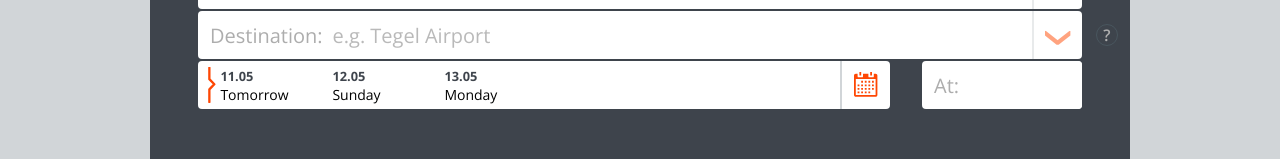
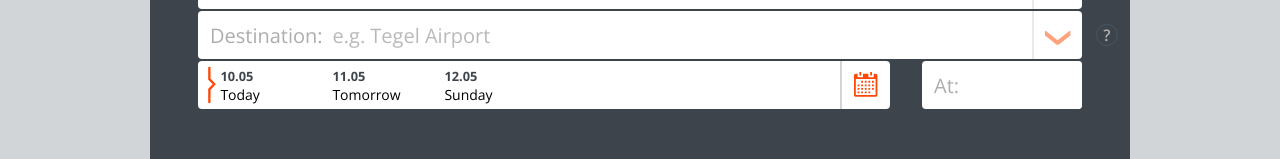
Before and after one commit to kasperski95/talixo-booking-system, a React (Create React App) app: page / in a window 1280 px wide. Shown: the part 168-327 px from the top of the page. Built offline with nearby package versions, Linux system fonts and the light colour scheme.

Commit message:
Add date buttons

```diff
--- a/src/actions/index.js
+++ b/src/actions/index.js
@@ -1,5 +1,6 @@
-import { UPDATE_DDM_VISIBILITY, CHANGE_LANGUAGE, UPDATE_WINDOW_WIDTH } from '../constants/action-types'
+import { UPDATE_DDM_VISIBILITY, CHANGE_LANGUAGE, UPDATE_WINDOW_WIDTH, UPDATE_BOOKING } from '../constants/action-types'
 
 export function updateDdmVisibility(payload) { return {type: UPDATE_DDM_VISIBILITY, payload}; }
 export function changeLanguage(payload) { return {type: CHANGE_LANGUAGE, payload}; }
 export function updateWindowWidth(payload) { return {type: UPDATE_WINDOW_WIDTH, payload}; }
+export function updateBooking(payload) { return {type: UPDATE_BOOKING, payload}; }
--- a/src/components/organisms/DateButtons.js
+++ b/src/components/organisms/DateButtons.js
@@ -3,6 +3,7 @@ import { connect } from 'react-redux'
 import { ResxContext } from '../resx'
 import styled from 'styled-components'
 import moment from 'moment'
+import { updateBooking } from '../../actions'
 
 class DateButtons extends Component {
   getDayComponent(props) {
@@ -35,12 +36,34 @@ class DateButtons extends Component {
 
   render() {
     const Day = props => this.getDayComponent(props)
+    let dates = [];
+
+    const curDate = moment(this.props.booking.date, 'YYYY-MM-DD');
+
+    if (curDate.format('YYYY-MM-DD') === moment().format('YYYY-MM-DD')) {
+      dates.push(curDate)
+      dates.push(moment(curDate).add(1, 'days'))
+      dates.push(moment(curDate).add(2, 'days'))
+    }
+
+    if (moment(curDate.format('YYYY-MM-DD'), 'YYYY-MM-DD') > moment(moment().format('YYYY-MM-DD'), 'YYYY-MM-DD')) {
+      dates.push(moment(curDate).add(-1, 'days'))
+      dates.push(curDate)
+      dates.push(moment(curDate).add(1, 'days'))
+    }
 
     return (
       <Wrapper>
-        <Day active date={'2019-05-11'} />
-        <Day date={'2019-05-12'} />
-        <Day date={'2019-05-13'} />
+        {dates.map(el => {
+          const active = el.format('YYYY-MM-DD') === this.props.booking.date
+          return <Day
+            onClick={() => this.props.updateBooking({...this.props.booking, date: el.format('YYYY-MM-DD')})}
+            key={`day-${el.format('YYYY-MM-DD')}`}
+            active={active}
+            date={el.format('YYYY-MM-DD')}
+          />
+        })}
+
       </Wrapper>
     )
   }
@@ -50,8 +73,10 @@ DateButtons.contextType = ResxContext;
 
 
 const mapStateToProps = state => ({
+  booking: state.booking
 })
 const mapDispatchToProps = dispatch => ({
+  updateBooking: (payload) => dispatch(updateBooking(payload))
 })
 export default connect(mapStateToProps, mapDispatchToProps)(DateButtons)
 
@@ -68,6 +93,8 @@ const DayWrapper = styled.div`
   display: inline-flex;
   box-sizing: border-box;
   padding: 0.4em;
+  cursor: pointer;
+  user-select: none;
 `
 
 const Icon = styled.div`
--- a/src/components/organisms/Input.js
+++ b/src/components/organisms/Input.js
@@ -11,10 +11,11 @@ class Input extends Component {
     const tooltip = this.props.tooltip? true : false;
     return (
       <React.Fragment>
-        <If condition={this.props.label && !this.props.icon}>
-          <Label>{this.props.label}</Label>
-        </If>
+
         <Wrapper style={this.props.style} respectTooltipBtn={tooltip}>
+          <If condition={this.props.label && !this.props.icon}>
+            <Label>{this.props.label}</Label>
+          </If>
           <If condition={tooltip}>
             <TooltipBtn>?</TooltipBtn>
             <Tooltip className='tooltip'>
--- a/src/constants/action-types.js
+++ b/src/constants/action-types.js
@@ -1,3 +1,4 @@
 export const UPDATE_DDM_VISIBILITY = 'UPDATE_DDM_VISIBILITY'
 export const CHANGE_LANGUAGE = 'CHANGE_LANGUAGE'
 export const UPDATE_WINDOW_WIDTH = 'UPDATE_WINDOW_WIDTH'
+export const UPDATE_BOOKING = 'UPDATE_BOOKING'
--- a/src/reducers/index.js
+++ b/src/reducers/index.js
@@ -1,23 +1,32 @@
-import { UPDATE_DDM_VISIBILITY, CHANGE_LANGUAGE, UPDATE_WINDOW_WIDTH } from '../constants/action-types'
+import moment from 'moment'
+import { UPDATE_DDM_VISIBILITY, CHANGE_LANGUAGE, UPDATE_WINDOW_WIDTH, UPDATE_BOOKING } from '../constants/action-types'
 
 const initialState = {
   lang: 'en',
-  windowWidth: parseInt(document.documentElement.clientWidth)
+  windowWidth: parseInt(document.documentElement.clientWidth),
+  booking: {
+    date: moment().format('YYYY-MM-DD'),
+    hour: '12:00'
+  }
 }
 
 
 export default function rootReducer(state=initialState, action) {
   switch (action.type) {
     case UPDATE_DDM_VISIBILITY:
-      state={...state, dropdownMenuVisible: action.payload}
+      state = {...state, dropdownMenuVisible: action.payload}
       break
 
     case CHANGE_LANGUAGE:
-      state={...state, lang: action.payload}
+      state = {...state, lang: action.payload}
       break
 
     case UPDATE_WINDOW_WIDTH:
-      state={...state, windowWidth: action.payload}
+      state = {...state, windowWidth: action.payload}
+      break
+
+    case UPDATE_BOOKING:
+      state = {...state, booking: action.payload}
       break
 
     default: break
```
